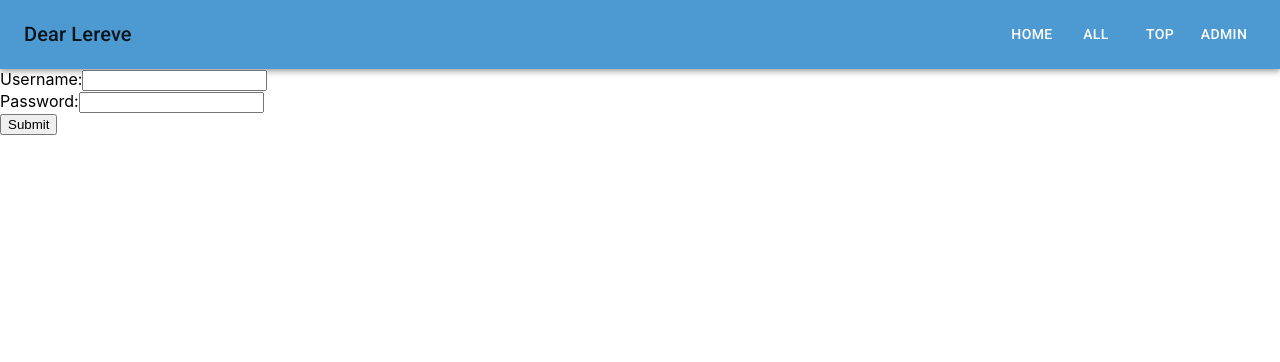
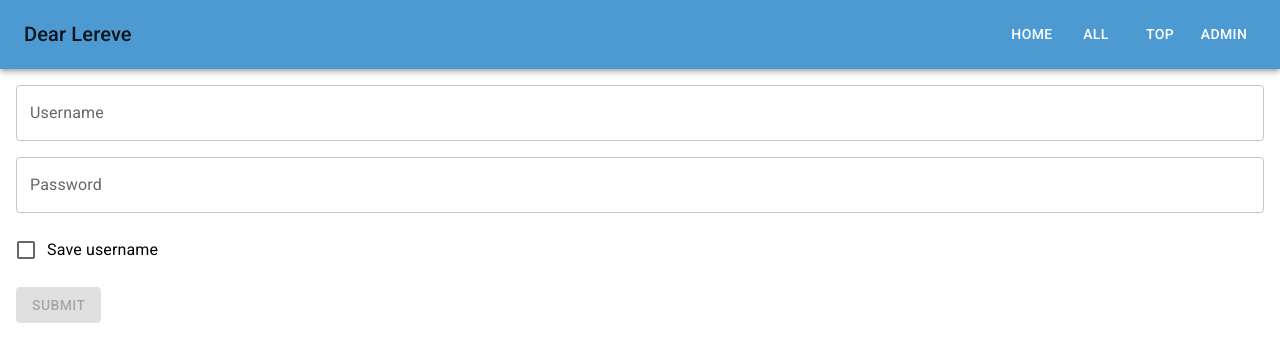
Before and after one commit to jhrinoa/dear-lereve, a React (Create React App) app: page /login in a window 1280 px wide. Shown: the top 362 px of the page. Built offline with nearby package versions, Linux system fonts and the light colour scheme.

Commit message:
Login page enhancement

```diff
--- a/src/features/admin/AdminLogin.component.jsx
+++ b/src/features/admin/AdminLogin.component.jsx
@@ -4,13 +4,22 @@ import { useNavigate } from 'react-router-dom';
 import { setCredentials } from './authSlice';
 import { auth } from '../../base';
 import { signInWithEmailAndPassword } from 'firebase/auth';
+import TextField from '@mui/material/TextField';
+import Box from '@mui/material/Box';
+import Button from '@mui/material/Button';
+import Checkbox from '@mui/material/Checkbox';
+import FormGroup from '@mui/material/FormGroup';
+import FormControlLabel from '@mui/material/FormControlLabel';
 
 const AdminLogin = () => {
   const dispatch = useDispatch();
   const navigate = useNavigate();
-  const [username, setUsername] = useState('');
+  const [username, setUsername] = useState(localStorage.getItem('username'));
   const [pwd, setPwd] = useState('');
   const [errorMsg, setErrorMsg] = useState('');
+  const [saveUsername, setSaveUsername] = useState(
+    !!localStorage.getItem('username')
+  );
 
   const login = (e) => {
     e.preventDefault();
@@ -20,6 +29,11 @@ const AdminLogin = () => {
         // Signed in
         const user = userCredential.user;
         dispatch(setCredentials({ user: user.uid, token: user.accessToken }));
+
+        if (saveUsername) {
+          localStorage.setItem('username', username);
+        }
+
         navigate('/admin');
       })
       .catch((error) => {
@@ -29,32 +43,73 @@ const AdminLogin = () => {
         console.error('Login failed with errorMessage: ', errorMessage);
 
         setErrorMsg(errorMessage);
+        setUsername('');
+        setPwd('');
+        setSaveUsername(false);
       });
   };
 
   return (
     <form onSubmit={login}>
+      <Box
+        sx={{
+          padding: 2,
+        }}
+      >
         <div>{errorMsg}</div>
-      <label htmlFor="username">Username:</label>
-      <input
-        id="username"
+
+        <TextField
+          sx={{
+            marginBottom: 2,
+          }}
+          label="Username"
+          fullWidth
+          variant="outlined"
           value={username}
           onChange={(e) => {
             setUsername(e.target.value);
           }}
         />
-      <br />
-      <label htmlFor="pasword">Password:</label>
-      <input
-        id="password"
+
+        <TextField
+          sx={{
+            marginBottom: 2,
+          }}
           type="password"
+          label="Password"
+          fullWidth
+          variant="outlined"
           value={pwd}
           onChange={(e) => {
             setPwd(e.target.value);
           }}
         />
-      <br />
-      <button type="submit">Submit</button>
+
+        <FormGroup>
+          <FormControlLabel
+            control={
+              <Checkbox
+                checked={saveUsername}
+                onChange={(event) => {
+                  setSaveUsername(event.target.checked);
+                }}
+              />
+            }
+            label="Save username"
+          />
+        </FormGroup>
+
+        <Button
+          sx={{
+            marginTop: 2,
+          }}
+          variant="contained"
+          type="submit"
+          disabled={!username || !pwd}
+        >
+          Submit
+        </Button>
+      </Box>
     </form>
   );
 };
```
Lines whose indentation alone changed are shown as unchanged.
